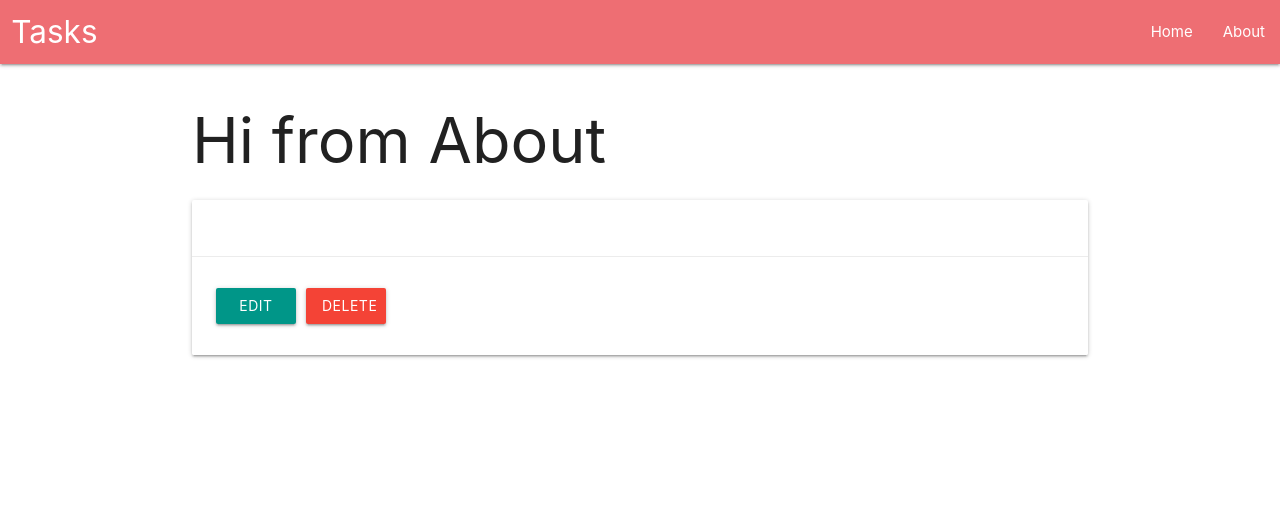
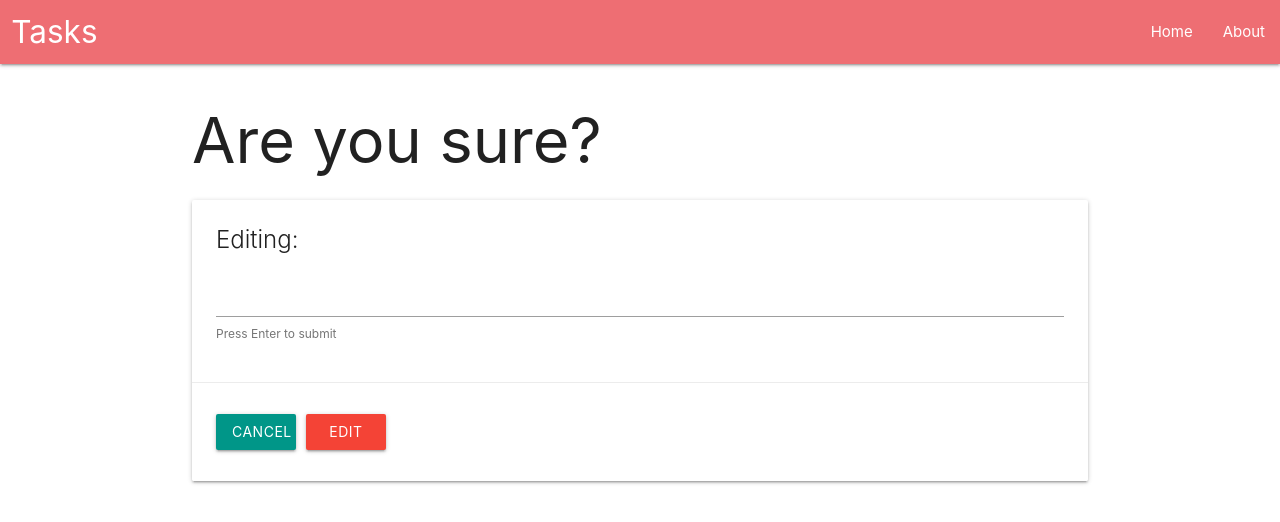
Before and after one commit to jimit1/mern-template, a React (Create React App) app in the folder client/: page /edit/1 in a window 1280 px wide. Shown: the top 522 px of the page. Built offline with nearby package versions, Linux system fonts and the light colour scheme; no server answers.

Commit message:
finish edit functionality

```diff
--- a/client/src/App.js
+++ b/client/src/App.js
@@ -29,7 +29,7 @@ function App() {
 
         <Switch>
           <Route path="/edit/:id">
-            <Edit />
+            <Edit setTodos={setTodos} />
           </Route>
           <Route path="/delete/:id">
             <Delete />
--- a/client/src/components/Form/Form.js
+++ b/client/src/components/Form/Form.js
@@ -4,15 +4,14 @@ import axios from "axios";
 const Form = (props) => {
   const [state, setState] = useState();
   const handleChange = (e) => {
-    // const text = e.target.value;
     setState({ ...state, [e.target.name]: e.target.value });
-    console.log(state);
   };
 
   const handleSubmit = (e) => {
     e.preventDefault();
-    axios.post("/new", { text: state.text }).then((res) => props.setTodos());
+    axios.post("/new", { text: state.text }).then(() => props.setTodos());
   };
+
   return (
     <form onSubmit={handleSubmit}>
       <div className="input-field">
--- a/client/src/components/pages/Edit.js
+++ b/client/src/components/pages/Edit.js
@@ -1,14 +1,84 @@
-import React from "react";
-import { useParams } from "react-router-dom";
-import Card from "../Card/Card";
+import React, { useState } from "react";
+import { useParams, useHistory } from "react-router-dom";
+import { useEffect } from "react";
+import axios from "axios";
 
-const About = () => {
+const About = (props) => {
   let { id } = useParams();
-  console.log(id);
+  const [task, setTask] = useState({ text: "", id: id });
+
+  useEffect(() => {
+    axios.get(`/find/${id}`).then((res) => {
+      setTask({ ...task, text: res.data.text });
+    });
+    // eslint-disable-next-line react-hooks/exhaustive-deps
+  }, []);
+
+  const editTask = () => {
+    axios.patch("/edit", { id: task.id, text: task.text }).then(() => {
+      props.setTodos();
+      history.push("/");
+    });
+  };
+
+  const handleChange = (e) => {
+    setTask({ ...task, [e.target.name]: e.target.value });
+  };
+
+  const styles = {
+    button: {
+      marginRight: "10px",
+      width: "80px",
+    },
+  };
+
+  const history = useHistory();
+
   return (
     <div className="container">
-      <h1>Hi from About</h1>
-      <Card />
+      <h1>Are you sure?</h1>
+      <div className="card ">
+        <div className="card-content">
+          <span className="card-title">Editing:</span>
+          <form>
+            <div className="input-field">
+              <input
+                id={"text"}
+                type={"text"}
+                value={task.text}
+                className={"validate input-large"}
+                name={"text"}
+                onChange={handleChange}
+              />
+              <span
+                className="helper-text"
+                data-error="wrong"
+                data-success="submitted"
+              >
+                Press Enter to submit
+              </span>
+            </div>
+          </form>
+        </div>
+        <div className="card-action">
+          <div className="input-field">
+            <button
+              className="btn waves-effect waves-light teal"
+              style={styles.button}
+              onClick={() => history.push("/")}
+            >
+              cancel
+            </button>
+            <button
+              className="btn waves-effect waves-light red"
+              style={styles.button}
+              onClick={() => editTask()}
+            >
+              edit
+            </button>
+          </div>
+        </div>
+      </div>
     </div>
   );
 };
--- a/client/src/components/pages/Home.js
+++ b/client/src/components/pages/Home.js
@@ -13,6 +13,7 @@ const Home = (props) => {
 
   useEffect(() => {
     props.setTodos();
+    // eslint-disable-next-line react-hooks/exhaustive-deps
   }, []);
 
   return (
```
Also changed, not shown: 1 other file (tests, documents, lock files or other folders).
